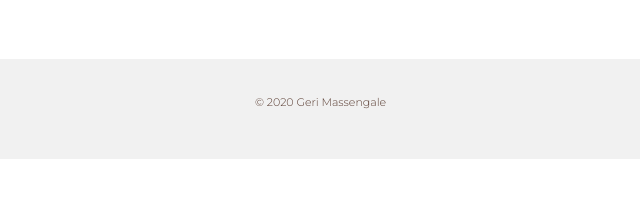
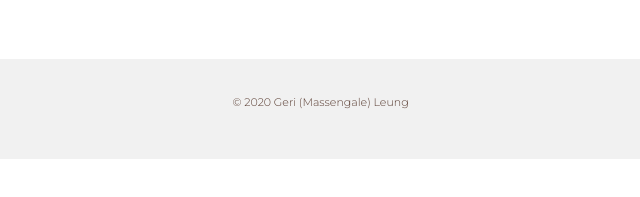
Before and after one commit to germassen/UX_UI_HW_17, a plain HTML site: page Portfolio Code/index.html in a window 1280 px wide. Shown: the part 581-778 px from the top of the page, 313-953 px from the left. Drawn offline with Linux system fonts and the light colour scheme; files whose address does not match are found by name.

Commit message:
Update index.html
Update to my last name lulz

```diff
--- a/Portfolio Code/index.html
+++ b/Portfolio Code/index.html
@@ -34,7 +34,7 @@
         <li><a href="#">Contact</a></li></ul></div>
       </div>
       <div class="footerCopyright">
-        <p>&#169; 2020 Geri Massengale</p>
+        <p>&#169; 2020 Geri (Massengale) Leung</p>
       </div>
       <div class="footerSocial">
         <a href="http://www.instagram.com/uxbygeri" target="new"><img src="Images/instagram.png"></a>
```
